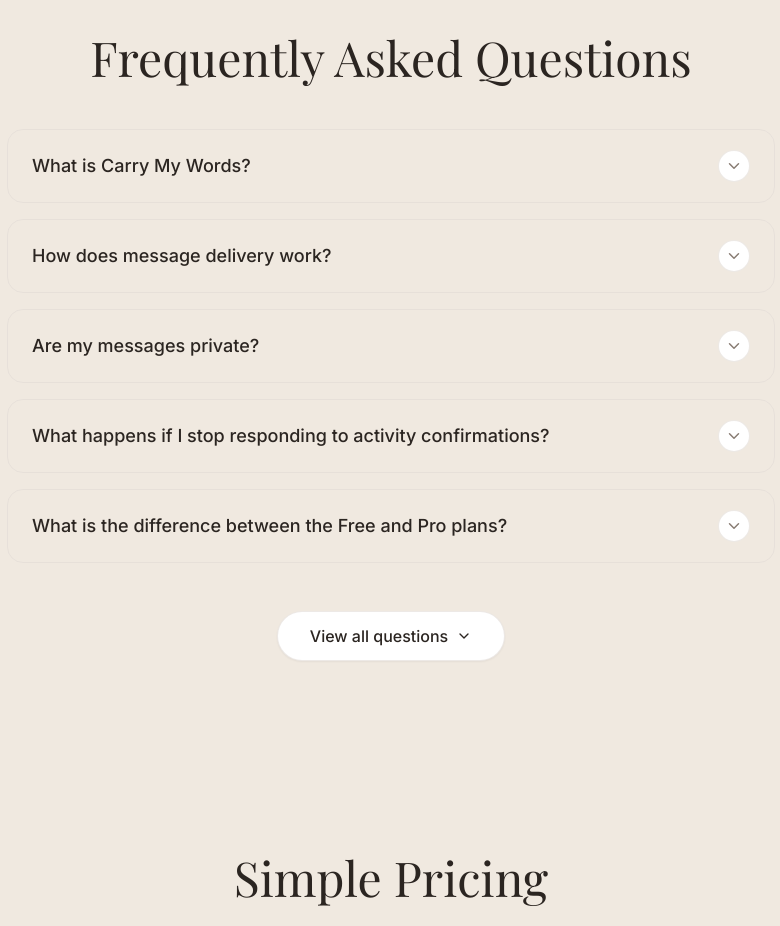
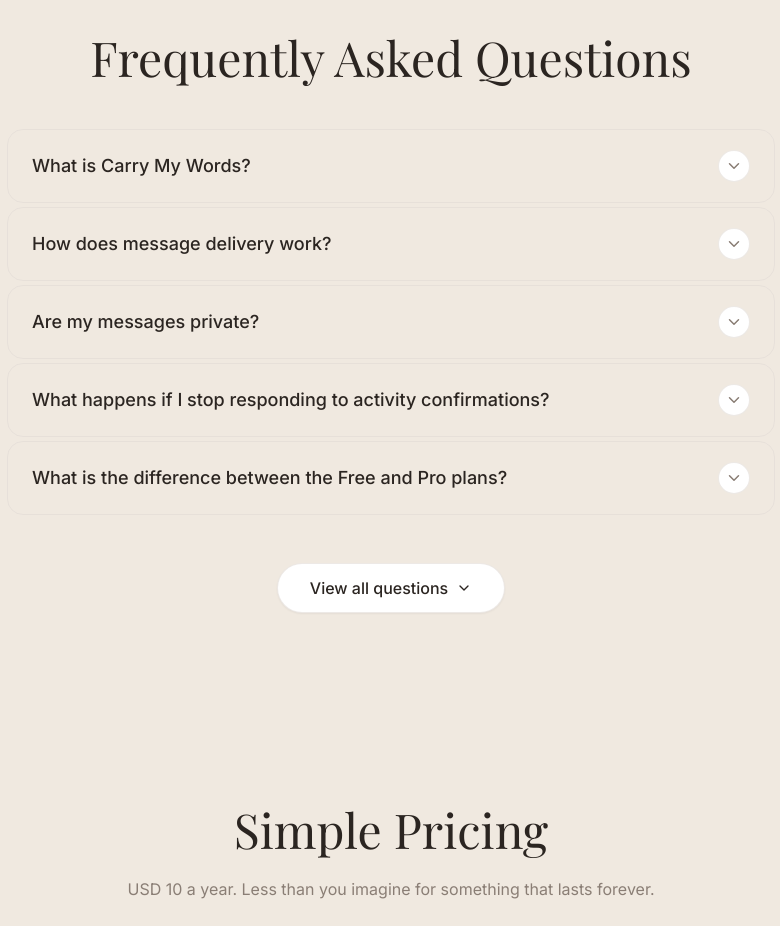
Before and after one commit to danielfernandezesnal/voiceforlater, a Next.js app: page /en in a window 1280 px wide. Shown: the part 5200-6126 px from the top of the page, without its empty margins (249-1029 px from the left). Built offline with nearby package versions, Linux system fonts and the light colour scheme; no server answers; a web font is replaced by a local one.

Commit message:
fix(landing): reduce gap between faq items (#87)

```diff
--- a/components/landing-faq.tsx
+++ b/components/landing-faq.tsx
@@ -21,7 +21,7 @@ export function LandingFaq({ t }: { t: any }) {
                     {t.title}
                 </h2>
 
-                <div className="flex flex-col gap-4">
+                <div className="flex flex-col gap-1">
                     {visibleItems.map((item, i) => {
                         const isOpen = openIndex === i;
                         return (
```
